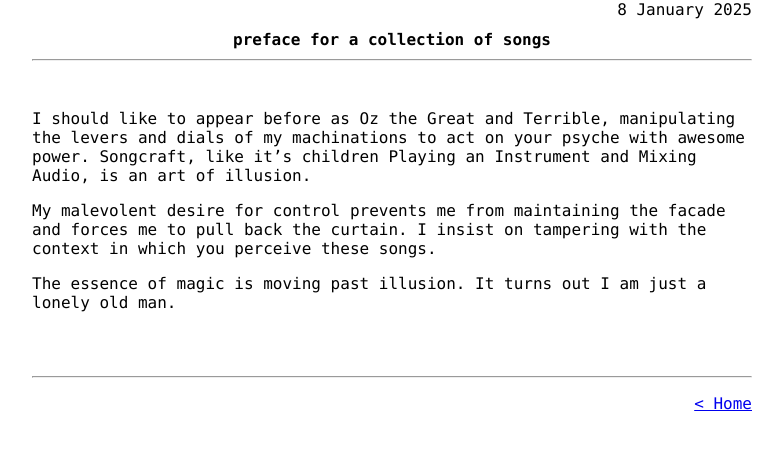
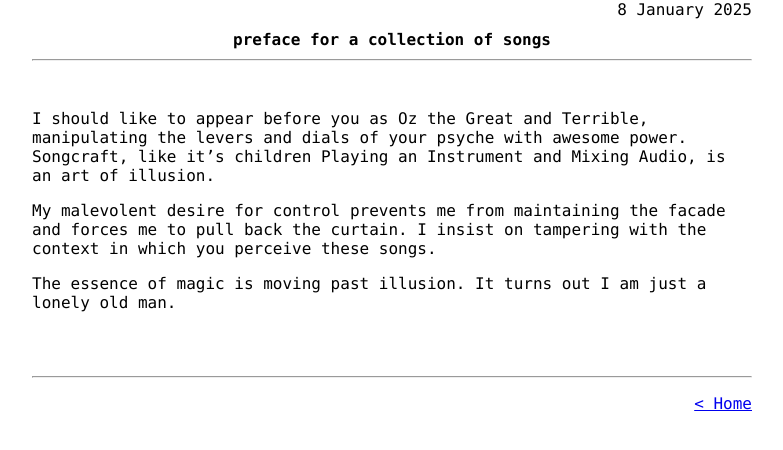
Before and after one commit to popempire/hjhw, a Jekyll site: the page built from _posts/2025-01-08-.md, in a window 1280 px wide. Shown: the top 450 px of the page, without its empty margins (248-1031 px from the left). Built offline with Jekyll 4.4.1, drawn with Linux system fonts in a browser that asks for light colours.

Commit message:
Update 2025-01-08-.md

```diff
--- a/_posts/2025-01-08-.md
+++ b/_posts/2025-01-08-.md
@@ -3,8 +3,8 @@ layout: post
 title: preface for a collection of songs
 ---
 
-I should like to appear before as Oz the Great and Terrible, manipulating the
-levers and dials of my machinations to act on your psyche with awesome power.
+I should like to appear before you as Oz the Great and Terrible, manipulating the
+levers and dials of your psyche with awesome power.
 Songcraft, like it's children Playing an Instrument and Mixing Audio, is an art
 of illusion.
 
```
